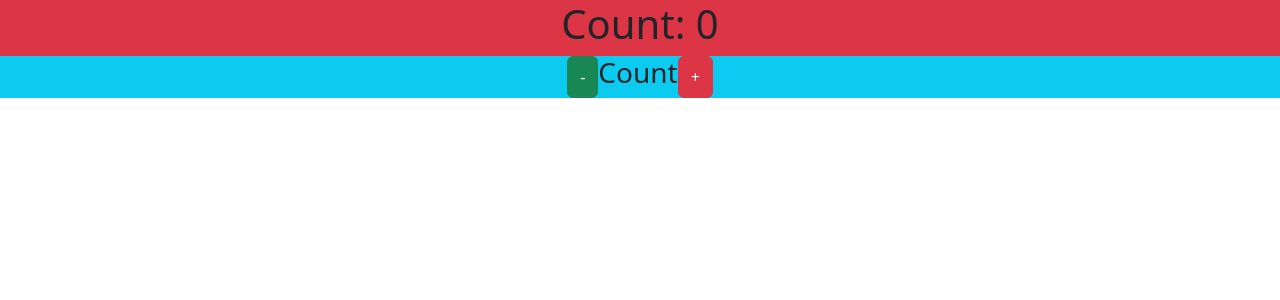
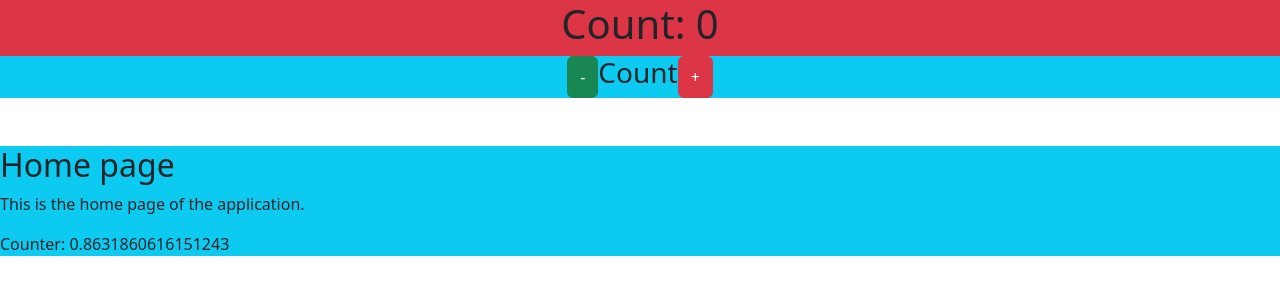
Before and after one commit to Nouh1408/React-std, a React (Vite) app: page / in a window 1280 px wide. Shown: the top 300 px of the page. Built offline with nearby package versions, Linux system fonts and the light colour scheme.

Commit message:
Life cycle component

```diff
--- a/src/App.jsx
+++ b/src/App.jsx
@@ -1,6 +1,7 @@
 import { useState } from 'react'
 import './App.css'
-import About from './About.jsx'
+import About from './components/About.jsx'
+import Home from './Components/Home.jsx'
 
 
 function App() {
@@ -25,6 +26,7 @@ function App() {
         <button className='btn btn-danger' onClick={Increment}>+</button>
       </div>
       <About />
+      <Home />
     </>
   )
 }
--- a/src/About.jsx
+++ b/src/Components/About.jsx
@@ -1,5 +1,5 @@
 import React, { useState } from 'react'
-import Card from './Components/Card/Card';
+import Card from './Card/Card';
 
 
 
--- a/src/Components/Card/Card.jsx
+++ b/src/Components/Card/Card.jsx
@@ -1,6 +1,10 @@
 import React from 'react'
 
-export default function card({ product,deleteProduct,updatePrice }) {
+export default function card({
+  product,
+  deleteProduct,
+  updatePrice
+}) {
 
   return (
     <div className="col-md-4 p-2 rounded ">
--- /dev/null
+++ b/src/Components/Home.jsx
@@ -0,0 +1,20 @@
+import { useEffect, useState } from 'react'
+
+export default function Home() {
+
+    const [counter, setCounter] = useState(0)
+    useEffect(function(){
+        console.log("Welcome");
+        setCounter(Math.random)
+        return(()=>{
+            console.log("Goodbye");
+        })
+    },[])
+  return (
+    <div className="bg-info my-5">
+        <h2>Home page</h2>
+        <p>This is the home page of the application.</p>
+        <p>Counter: {counter}</p>
+    </div>
+  )
+}
```
